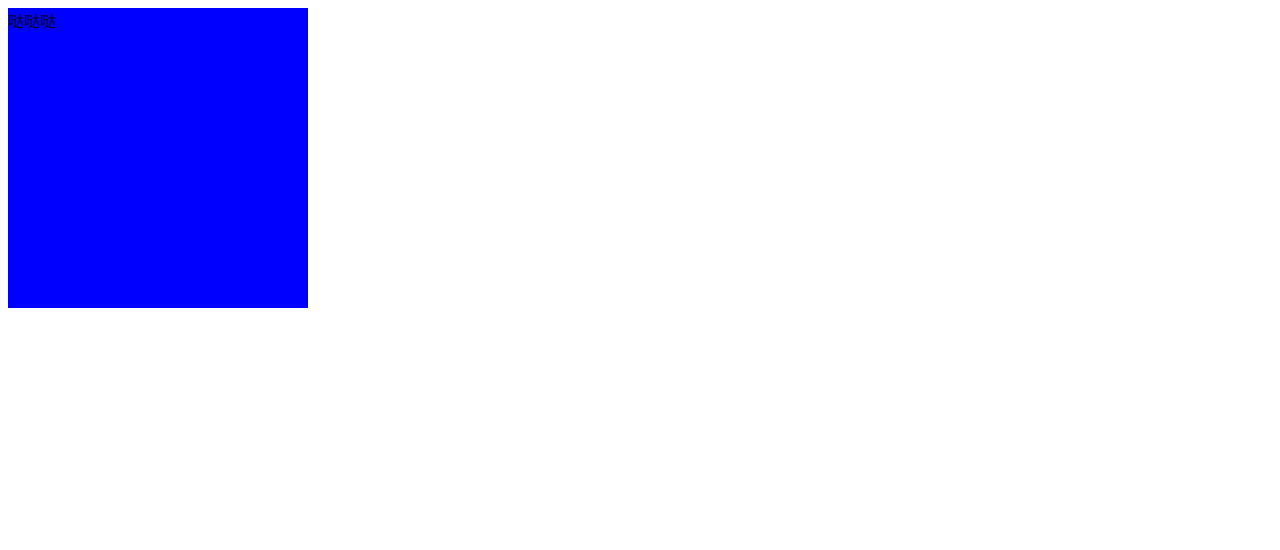
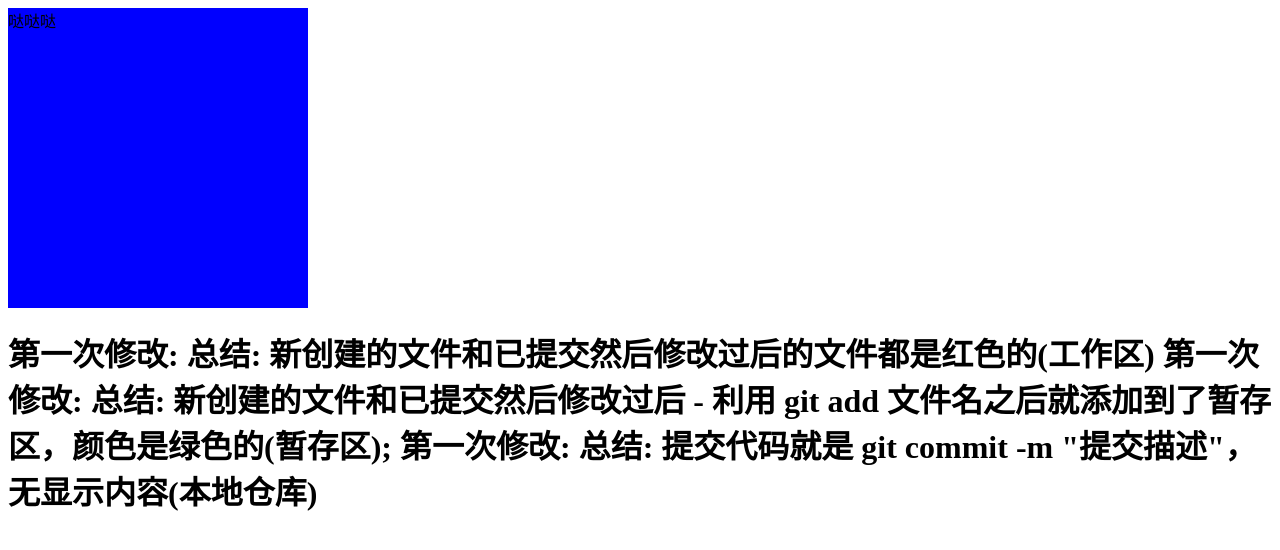
Before and after one commit to zangyy/porject_01, a plain HTML site: page index.html in a window 1280 px wide. Drawn offline with Linux system fonts and the light colour scheme.

Commit message:
最后一次提交，修改index.html内容

```diff
--- a/index.html
+++ b/index.html
@@ -18,6 +18,10 @@
 
 <body>
     <div>哒哒哒</div>
+    <h1>第一次修改: 总结: 新创建的文件和已提交然后修改过后的文件都是红色的(工作区)
+        第一次修改: 总结: 新创建的文件和已提交然后修改过后 - 利用 git add 文件名之后就添加到了暂存区，颜色是绿色的(暂存区);
+        第一次修改: 总结: 提交代码就是 git commit -m "提交描述"，无显示内容(本地仓库)
+    </h1>
 </body>
 
 </html>
```
